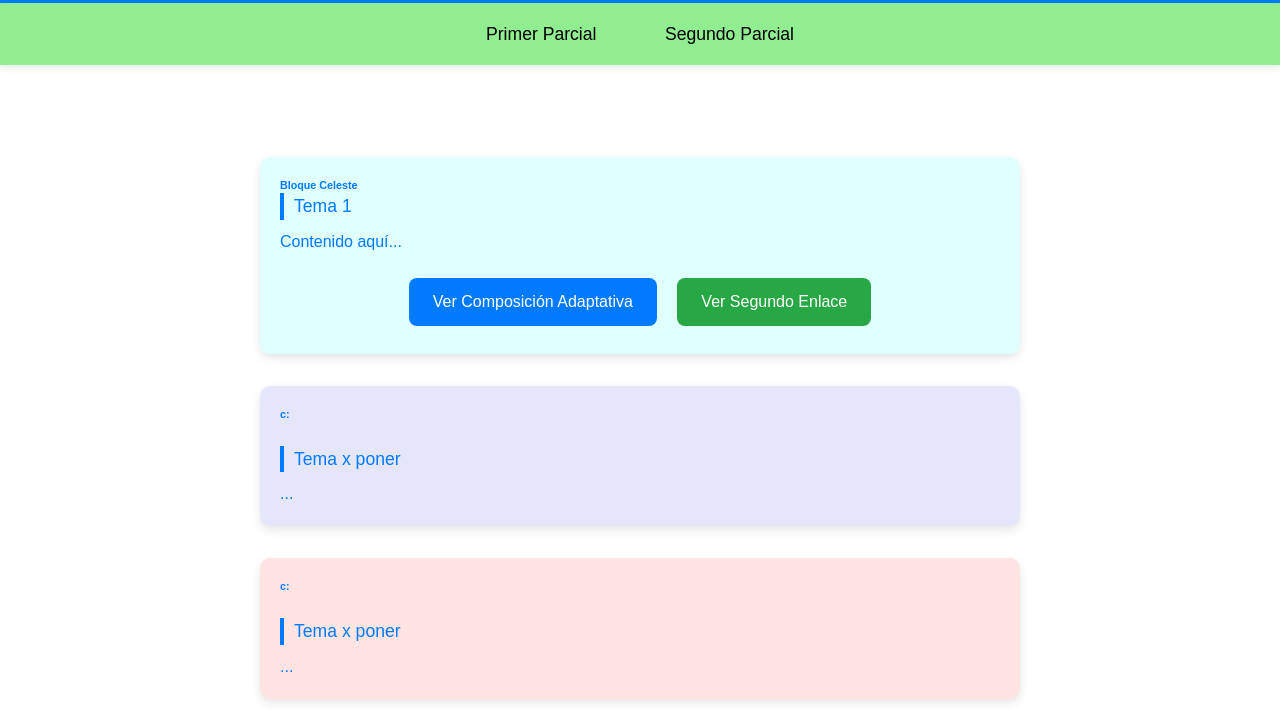
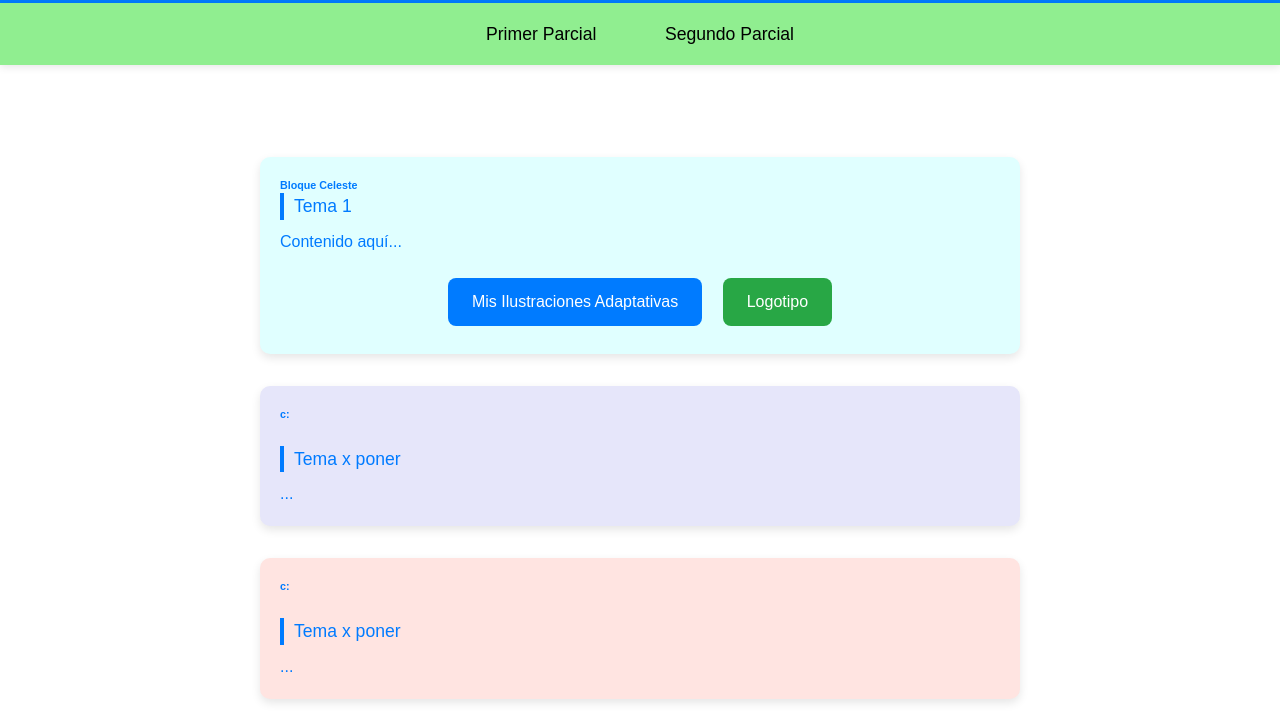
Before and after one commit to LuisRangel04/BitacoraTest, a plain HTML site: page segundo.html in a window 1280 px wide. Shown: the part 73-800 px from the top of the page. Drawn offline with Linux system fonts and the light colour scheme.

Commit message:
Update segundo.html

```diff
--- a/segundo.html
+++ b/segundo.html
@@ -198,11 +198,11 @@
     <div style="margin-top: 1rem; text-align: center;">
         <a href="composicion.html" target="_blank"
            style="display:inline-block; padding:0.75rem 1.5rem; margin:0.5rem; background:#007BFF; color:white; border-radius:0.5rem; text-decoration:none; transition:0.3s;">
-           Ver Composición Adaptativa
+           Mis Ilustraciones Adaptativas
         </a>
-        <a href="otro.html" target="_blank"
+        <a href="https://www.canva.com/design/DAG0sWIkT7M/zYwEY-jcWuKQvvAeO063qw/edit?utm_content=DAG0sWIkT7M&utm_campaign=designshare&utm_medium=link2&utm_source=sharebutton" target="_blank"
            style="display:inline-block; padding:0.75rem 1.5rem; margin:0.5rem; background:#28a745; color:white; border-radius:0.5rem; text-decoration:none; transition:0.3s;">
-           Ver Segundo Enlace
+           Logotipo
         </a>
     </div>
 </section>
```
